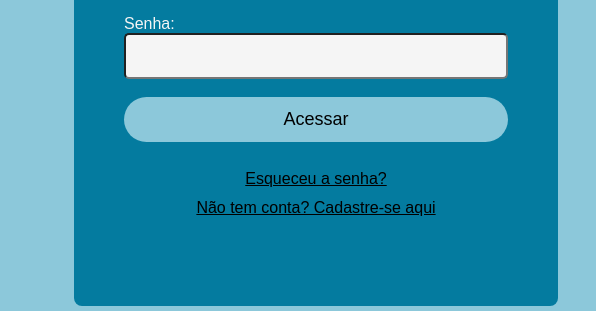
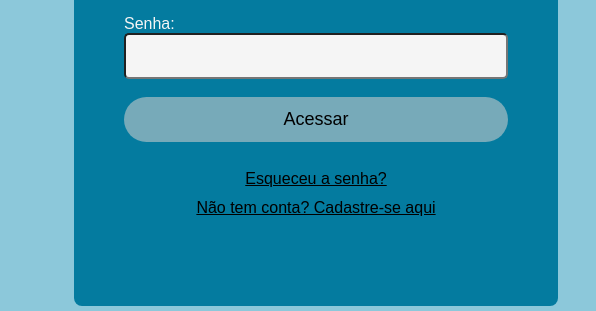
Before and after one commit to Jonasdavi/Projeto-Olimpico, a plain HTML site: page projeto-genilton/abas/autenticacao/login/login.html in a window 1280 px wide. In both pictures the pointer is over the button "Acessar". Shown: the part 364-675 px from the top of the page, 644-1240 px from the left. Drawn offline with Linux system fonts and the light colour scheme.

Commit message:
Update style.css
css finalizado de login

```diff
--- a/projeto-genilton/abas/autenticacao/login/style.css
+++ b/projeto-genilton/abas/autenticacao/login/style.css
@@ -41,6 +41,9 @@ button{
     font-size: 18px;
     background-color: #8CC8DA;
 }
+button:hover {
+  filter: brightness(85%);
+}
 
 input {
     height: 40px;
```
